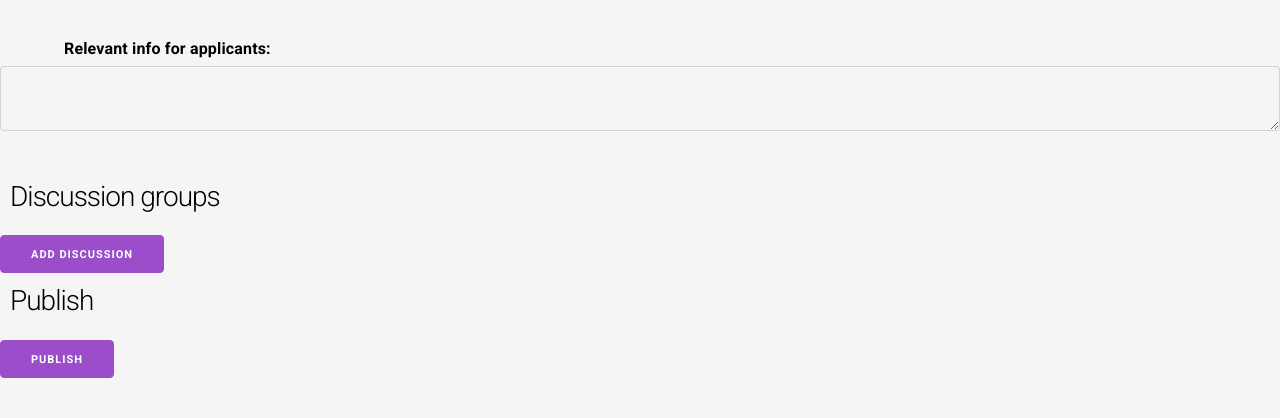
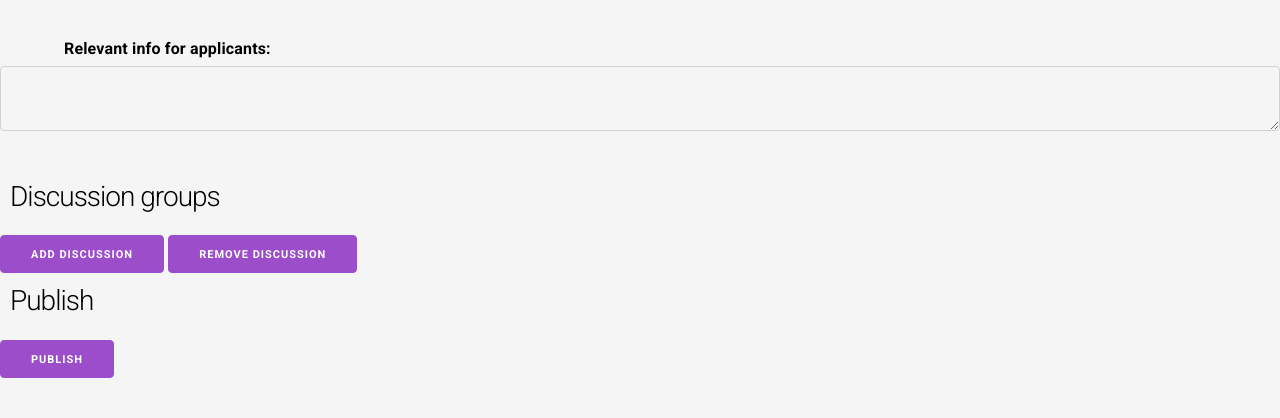
Before and after one commit to CSCI3356Spring2023/EforEveryone, a Django app: page /add-course-form in a window 1280 px wide. Shown: the part 1818-2236 px from the top of the page. Run offline with Django 3.2, Linux system fonts and the light colour scheme.

Commit message:
Added remove discussion button (test)

```diff
--- a/src/templates/addCourseForm.html
+++ b/src/templates/addCourseForm.html
@@ -61,6 +61,7 @@
         </div>
         <div id = "empty-discussion-form" class="hidden">{{discussionForm.empty_form.as_p}}</div>
         <button id="add-more-discussion" type="button">Add Discussion</button>
+        <button id="remove-discussion" type="button">Remove Discussion</button>
         {% endif %}
         <h3>Publish</h3>
         <input type="submit" value="Publish">
@@ -81,9 +82,11 @@
       {
         event.preventDefault();
       }
+
       const currentDiscussionForms = document.getElementsByClassName("discussion-form");
       let currentdiscussionFormCount = currentDiscussionForms.length;
       const discussionCopyTarget = document.getElementById("discussion-form-list");
+      //discussionCopyTarget.style.display = 'inline'
       const copyEmptyDiscussionForm = document.getElementById("empty-discussion-form").cloneNode(true);
       copyEmptyDiscussionForm.setAttribute('class', "discussion-form");
       copyEmptyDiscussionForm.setAttribute('id', `discussionForm-${currentdiscussionFormCount}`);
@@ -91,8 +94,24 @@
       copyEmptyDiscussionForm.innerHTML = copyEmptyDiscussionForm.innerHTML.replace(regex, currentdiscussionFormCount);
       totalNewForms.setAttribute("value", currentdiscussionFormCount+1);
       discussionCopyTarget.append(copyEmptyDiscussionForm);
+
     }
 
   </script>
 
+  <script>
+      const removeDiscussionButton = document.getElementById("remove-discussion");
+
+      removeDiscussionButton.addEventListener('click', remove_discussion);
+      var div = document.getElementById("discussion-form-list");
+
+      function remove_discussion(args)
+      {
+        div.remove()
+
+
+      }
+
+    </script>
+
 </html>
```
